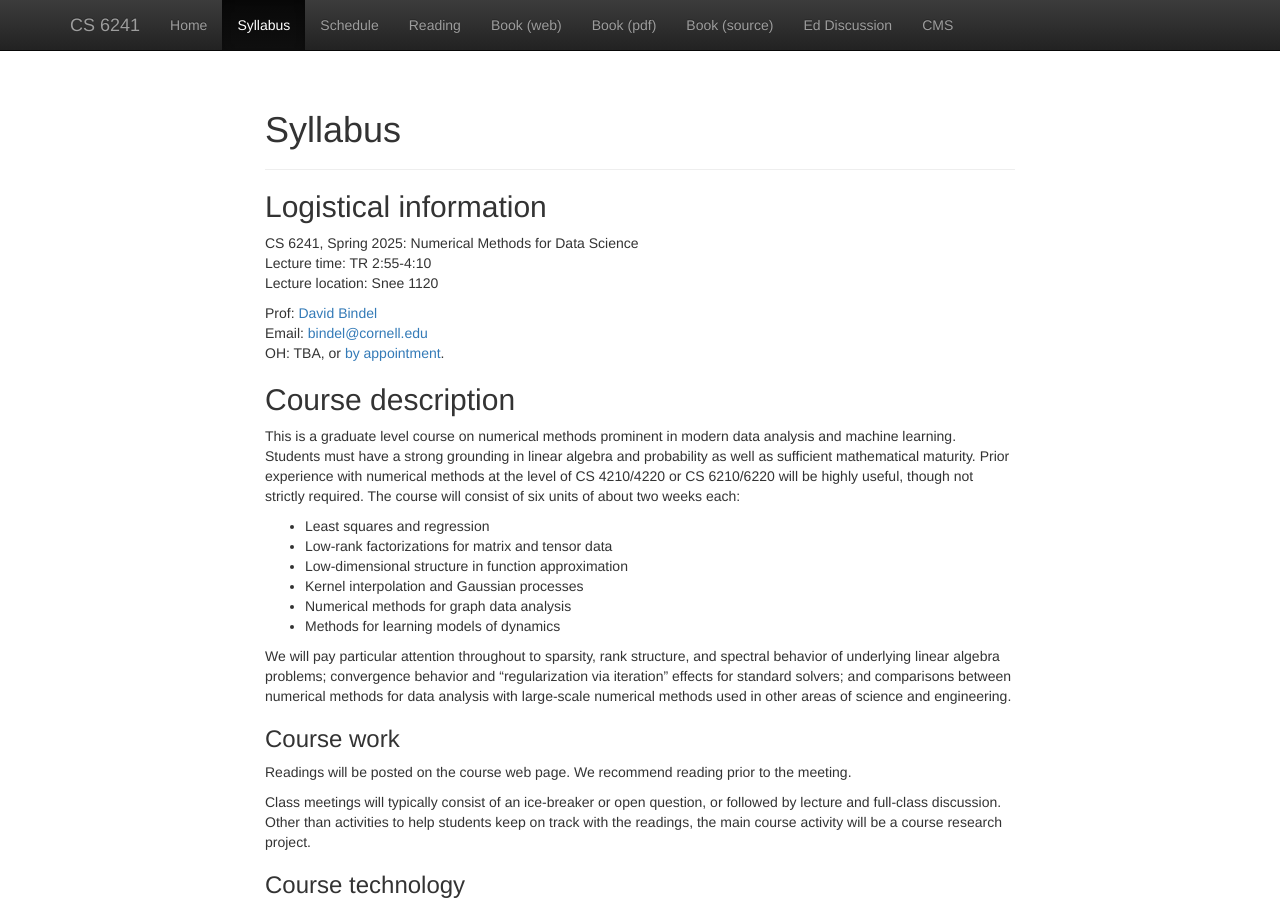
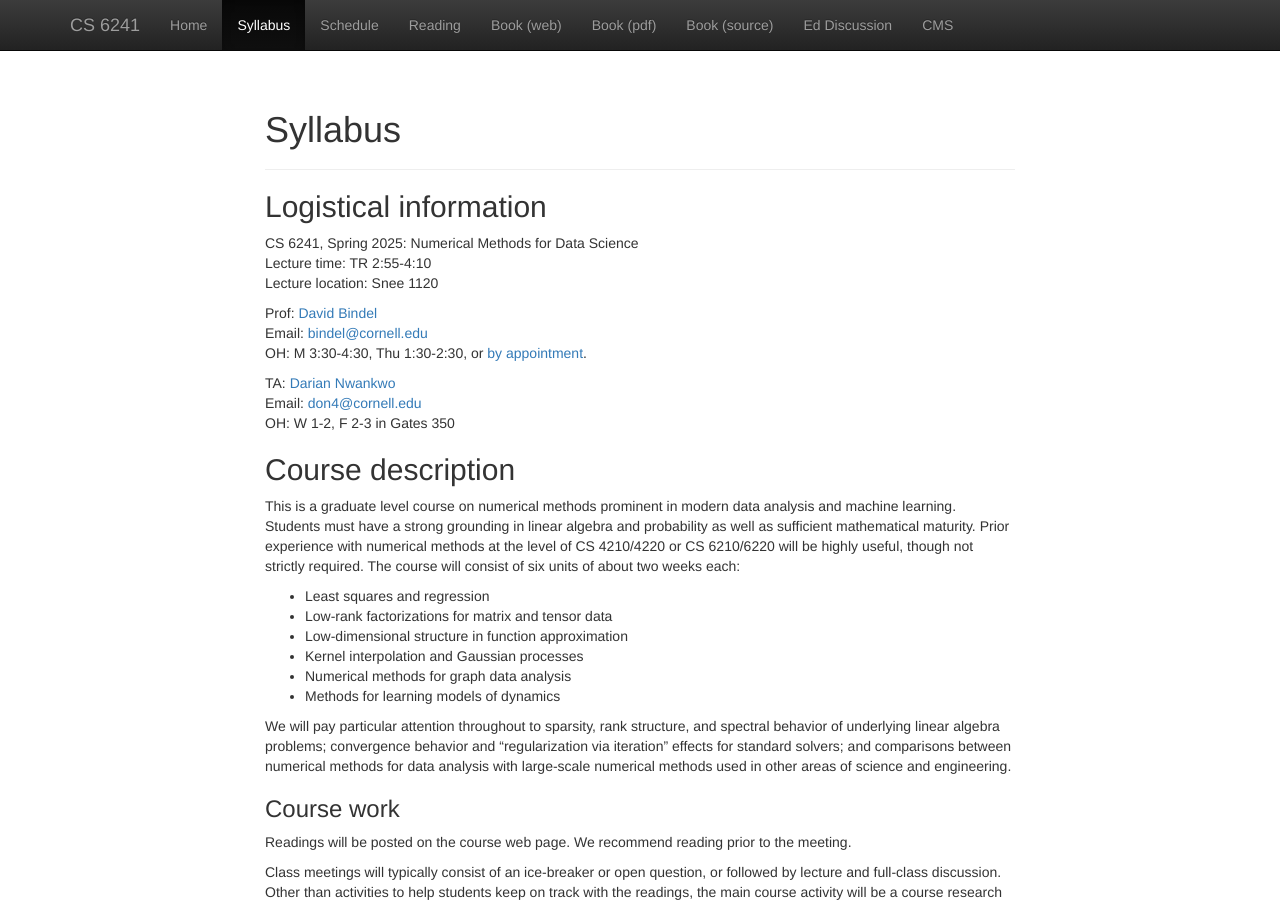
Before and after one commit to dbindel/cs6241-s25, a Jekyll site: the page built from web/syllabus.md, in a window 1280 px wide and 900 px high. Built offline with Jekyll 4.4.1, drawn with Linux system fonts in a browser that asks for light colours; nearby versions of some CDN libraries.

Commit message:
Add Darian OH.

```diff
--- a/web/_includes/cs6241_head.html
+++ b/web/_includes/cs6241_head.html
@@ -23,6 +23,11 @@
         OH: Mon 4:30-5:30, Thu 1:30-2:30, or by appt<br/>
         <a href="http://www.meetme.so/DavidBindel">Scheduler link</a>
       </p>
+      <p>
+        TA: <a href="https://www.dariannwankwo.com/">Darian Nwankwo</a><br/>
+        Email: <a href="mailto:don4@cornell.edu">don4@cornell.edu</a></br/>
+        OH: Wed 1-2, Fri 2-3
+      </p>
     </div>
     </div>
   </div>
--- a/web/syllabus.md
+++ b/web/syllabus.md
@@ -11,7 +11,11 @@
 
 Prof: [David Bindel](http://www.cs.cornell.edu/~bindel)
 Email: <bindel@cornell.edu>
-OH: TBA, or [by appointment](https://outlook.office365.com/owa/calendar/BindelOH@cornellprod.onmicrosoft.com/bookings/).
+OH: M 3:30-4:30, Thu 1:30-2:30, or [by appointment](https://outlook.office365.com/owa/calendar/BindelOH@cornellprod.onmicrosoft.com/bookings/).
+
+TA: [Darian Nwankwo](https://www.dariannwankwo.com/)
+Email: <don4@cornell.edu>
+OH: W 1-2, F 2-3 in Gates 350
 
 ## Course description
 
```
